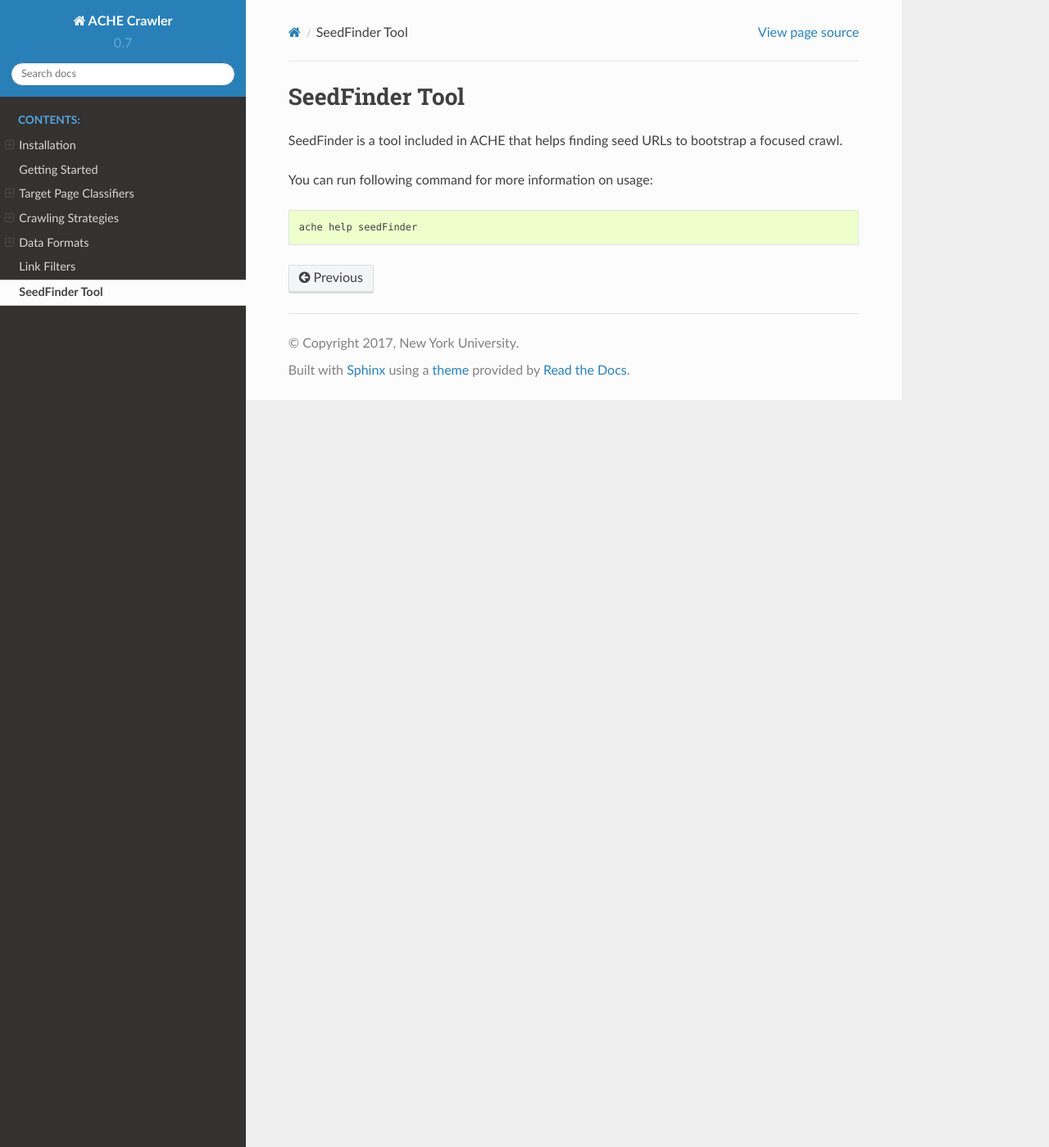
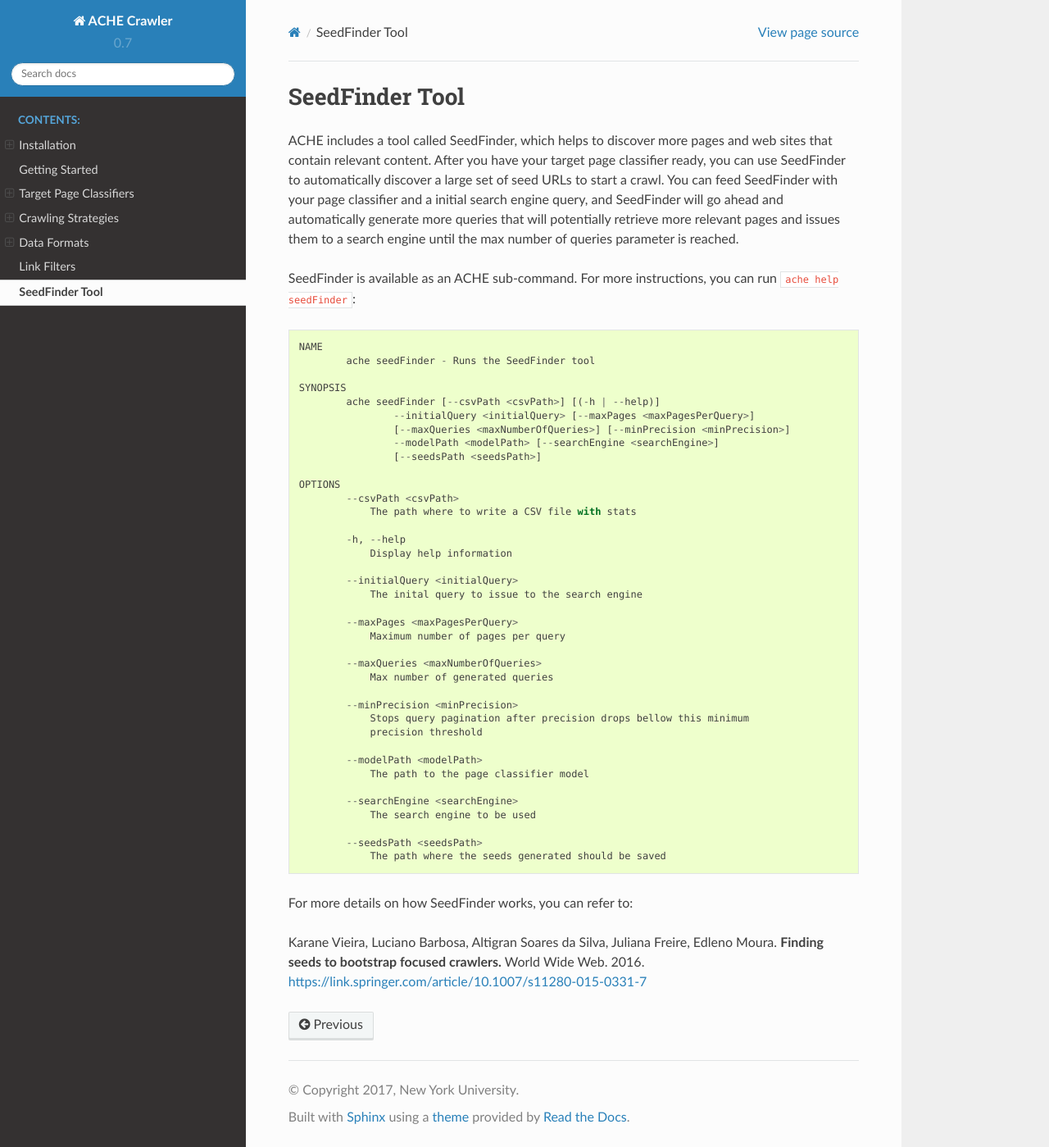
Before and after one commit to VIDA-NYU/ache, a Sphinx documentation site: the page built from docs/seed-finder.rst, in a window 1280 px wide and 1399 px high. Shown: the whole window at 82% size. Built offline with Sphinx 7.4.7 and the Read the Docs theme 2.0.0, drawn with Linux system fonts in a browser that asks for light colours.

Commit message:
Updated seedfinder documentation

```diff
--- a/docs/seed-finder.rst
+++ b/docs/seed-finder.rst
@@ -1,9 +1,51 @@
 SeedFinder Tool
 #################
 
-SeedFinder is a tool included in ACHE that helps finding seed URLs to bootstrap
-a focused crawl.
+ACHE includes a tool called SeedFinder, which helps to discover more pages and web sites that contain relevant content. After you have your target page classifier ready, you can use SeedFinder to automatically discover a large set of seed URLs to start a crawl. You can feed SeedFinder with your page classifier and a initial search engine query, and SeedFinder will go ahead and automatically generate more queries that will potentially retrieve more relevant pages and issues them to a search engine until the max number of queries parameter is reached.
 
-You can run following command for more information on usage::
+SeedFinder is available as an ACHE sub-command. For more instructions, you can run ``ache help seedFinder``::
 
-  ache help seedFinder
+  NAME
+          ache seedFinder - Runs the SeedFinder tool
+
+  SYNOPSIS
+          ache seedFinder [--csvPath <csvPath>] [(-h | --help)]
+                  --initialQuery <initialQuery> [--maxPages <maxPagesPerQuery>]
+                  [--maxQueries <maxNumberOfQueries>] [--minPrecision <minPrecision>]
+                  --modelPath <modelPath> [--searchEngine <searchEngine>]
+                  [--seedsPath <seedsPath>]
+
+  OPTIONS
+          --csvPath <csvPath>
+              The path where to write a CSV file with stats
+
+          -h, --help
+              Display help information
+
+          --initialQuery <initialQuery>
+              The inital query to issue to the search engine
+
+          --maxPages <maxPagesPerQuery>
+              Maximum number of pages per query
+
+          --maxQueries <maxNumberOfQueries>
+              Max number of generated queries
+
+          --minPrecision <minPrecision>
+              Stops query pagination after precision drops bellow this minimum
+              precision threshold
+
+          --modelPath <modelPath>
+              The path to the page classifier model
+
+          --searchEngine <searchEngine>
+              The search engine to be used
+
+          --seedsPath <seedsPath>
+              The path where the seeds generated should be saved
+
+
+For more details on how SeedFinder works, you can refer to:
+
+Karane Vieira, Luciano Barbosa, Altigran Soares da Silva, Juliana Freire, Edleno Moura. **Finding seeds to bootstrap focused crawlers.** World Wide Web. 2016.
+https://link.springer.com/article/10.1007/s11280-015-0331-7
```
